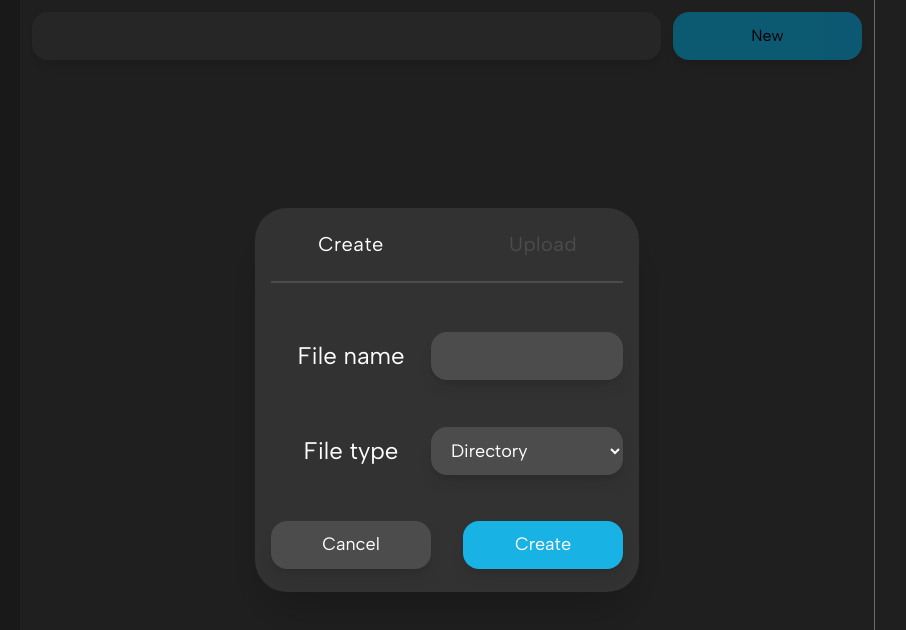
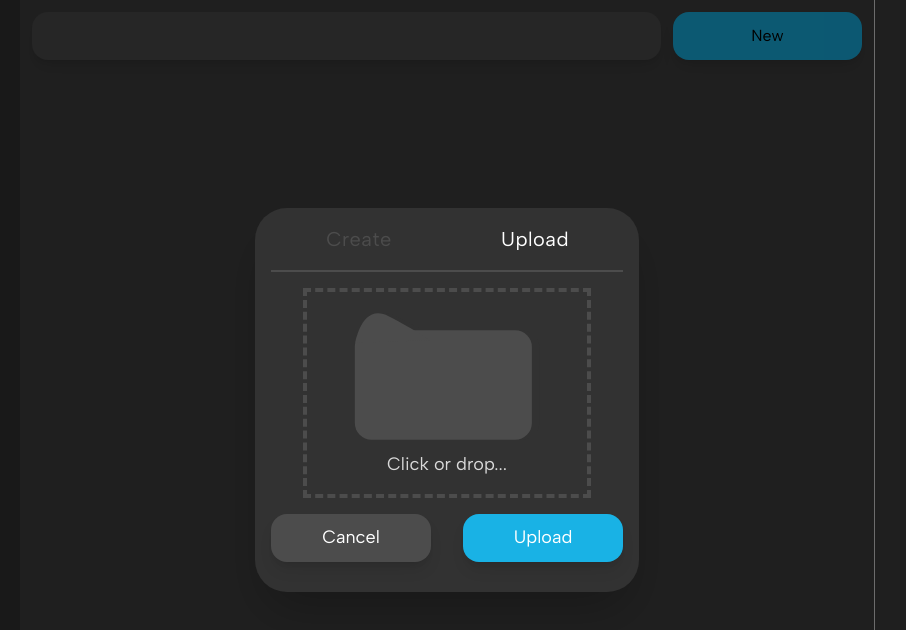
Before and after one commit to Jorge-Reynaga/Caelus, a React (Vite) app in the folder client/: page / in a window 1280 px wide. Both pictures are taken after a click on the button "Upload". Shown: the top 630 px of the page, without its empty margins (193-1099 px from the left). Built offline with nearby package versions, Linux system fonts and the light colour scheme.

Commit message:
feat: Add UploadForm component

```diff
--- a/client/src/components/Modal.tsx
+++ b/client/src/components/Modal.tsx
@@ -1,6 +1,13 @@
+import { useState } from "react"
+
 import CreateForm from "./CreateForm"
+import UploadForm from "./UploadForm"
+
+type Tab = "create" | "upload"
 
 function Modal() {
+  const [tab, setTab] = useState<Tab>("create");
+
   return (
     <div className={`
       flex
@@ -10,25 +17,27 @@ function Modal() {
       transition-opacity
     `}>
       <div className={`
-        flex flex-wrap
+        flex flex-wrap content-start
         w-96 h-96
         bg-[#323232]
         rounded-4xl shadow-2xl
       `}>
-        <div className="flex w-full">
-          <button type="button" className="w-1/2">
+        <div className="flex w-full h-fit m-4">
+          <button type="button" className="w-1/2" onClick={() => setTab("create")}>
             <span className={`
-              text-[20px] text-[#FFFFFF] tracking-wide
+              text-[20px] tracking-wide
               cursor-pointer
+              ${tab === "upload" ? "text-[#4C4C4C] hover:text-[#D9D9D9]" : "text-[#FFFFFF]"}
             `}>
               Create
             </span>
           </button>
 
-          <button type="button" className="w-1/2">
+          <button type="button" className="w-1/2" onClick={() => setTab("upload")}>
             <span className={`
-              text-[20px] text-[#4C4C4C] tracking-wide hover:text-[#D9D9D9]
+              text-[20px] tracking-wide
               cursor-pointer
+              ${tab === "create" ? "text-[#4C4C4C] hover:text-[#D9D9D9]" : "text-[#FFFFFF]"}
             `}>
               Upload
             </span>
@@ -41,7 +50,7 @@ function Modal() {
           border-t-2 border-[#4C4C4C]
         `} />
 
-        <CreateForm />
+        {tab === "create" ? <CreateForm /> : <UploadForm />}
       </div>
     </div>
   )
--- /dev/null
+++ b/client/src/components/UploadForm.tsx
@@ -0,0 +1,41 @@
+import folderMuted from "../assets/folder-muted.svg"
+
+function UploadForm() {
+  return (
+    <form className="flex flex-wrap w-full justify-center mt-4" onSubmit={undefined}>
+      <button type="button" className="w-72 flex flex-wrap justify-center border-dashed border-4 border-[#4C4C4C] p-4">
+        <img src={folderMuted} width="200" height="200" />
+        <span className="text-[18px] text-[#D9D9D9]">Click or drop...</span>
+      </button>
+
+      <div className={`
+        flex
+        w-full
+        items-center
+        mt-auto
+      `}>
+        <button type="button" className={`
+          w-1/2 h-12
+          m-4 bg-[#4C4C4C]
+          text-[18px] text-[#FFFFFF]
+          rounded-2xl shadow-lg
+          cursor-pointer
+        `}>
+          <span>Cancel</span>
+        </button>
+
+        <button type="submit" className={`
+          w-1/2 h-12
+          m-4 bg-[#19B2E5]
+          text-[18px] text-[#FFFFFF]
+          rounded-2xl shadow-lg
+          cursor-pointer
+        `}>
+          <span>Upload</span>
+        </button>
+      </div>
+    </form>
+  )
+}
+
+export default UploadForm
```
Also changed, not shown: client/src/assets/folder-muted.svg (added).
